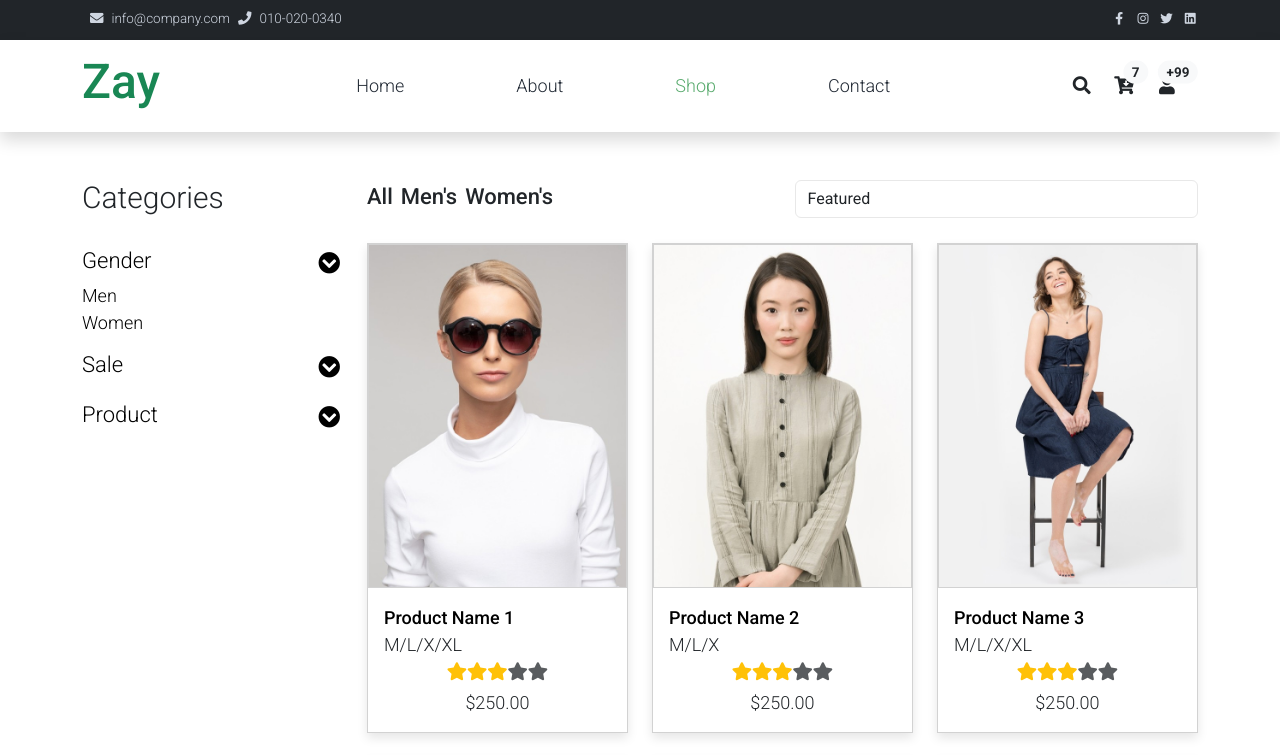
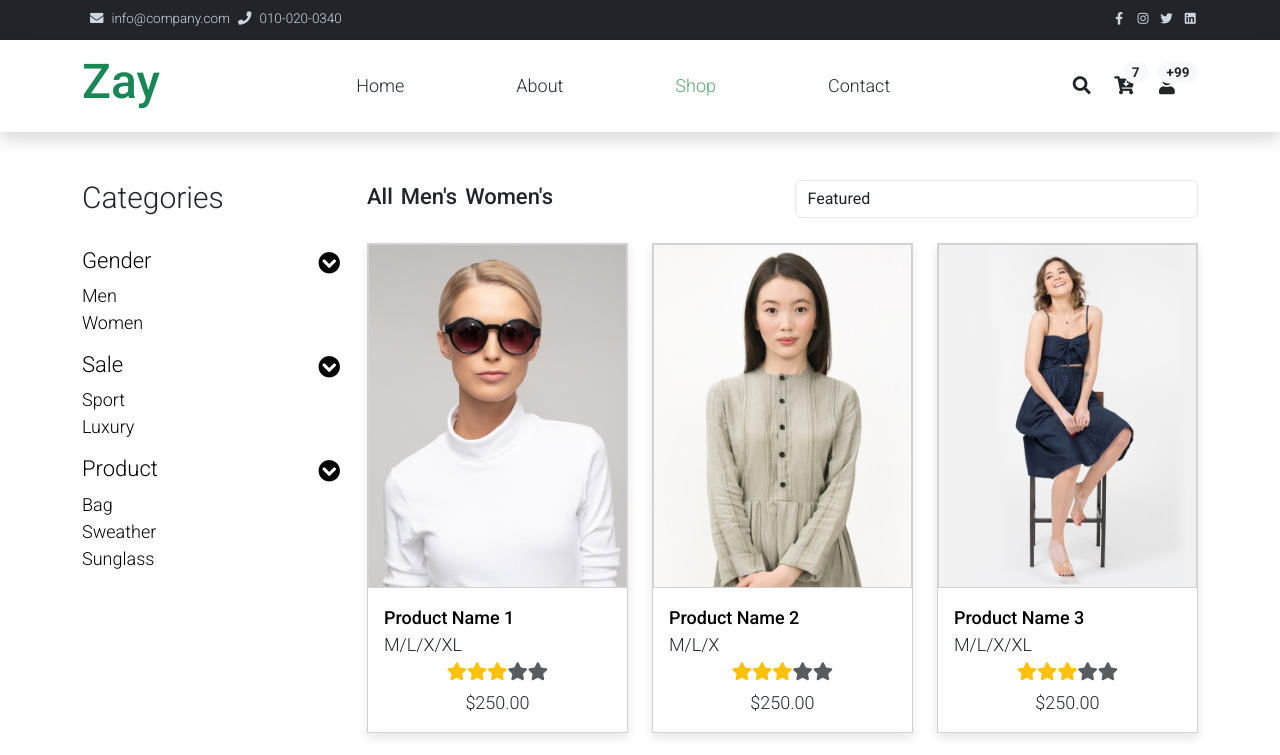
Before and after one commit to Bharat-Negi/React-Js-Application, a React (Create React App) app: page /shop in a window 1280 px wide. Shown: the top 755 px of the page. Built offline with nearby package versions, Linux system fonts and the light colour scheme.

Commit message:
cat menu

```diff
--- a/src/app/component/categories-menu.jsx
+++ b/src/app/component/categories-menu.jsx
@@ -1,43 +1,35 @@
+import React, { useState, useEffect } from 'react';
+import categoriesMenuData from '../data-files/categories-menu-data.json';
 
 function CategoriesMenu() {
     return (
         <>
-            <div className="col-lg-3">
             <h1 className="h2 pb-4">Categories</h1>
             <ul className="list-unstyled templatemo-accordion">
-                    <li className="pb-3">
+                {
+                    categoriesMenuData && categoriesMenuData.map(categoriesMenuData => {
+                        return (
+                            <li className="pb-3" id={categoriesMenuData.id}>
                                 <a className="collapsed d-flex justify-content-between h3 text-decoration-none" href="#">
-                            Gender
+                                    {categoriesMenuData.cname}
                                     <i className="fa fa-fw fa-chevron-circle-down mt-1"></i>
                                 </a>
                                 <ul className="collapse show list-unstyled pl-3">
-                            <li><a className="text-decoration-none" href="#">Men</a></li>
-                            <li><a className="text-decoration-none" href="#">Women</a></li>
+                                    {
+                                        categoriesMenuData.csubmenu && categoriesMenuData.csubmenu.map(subData => {
+                                            return (
+                                                <li id={subData.key}>
+                                                    <a className="text-decoration-none" href={subData.clink}>{subData.csubname}</a>
+                                                </li>
+                                            )
+                                        })
+                                    }
                                 </ul>
                             </li>
-                    <li className="pb-3">
-                        <a className="collapsed d-flex justify-content-between h3 text-decoration-none" href="#">
-                            Sale
-                            <i className="pull-right fa fa-fw fa-chevron-circle-down mt-1"></i>
-                        </a>
-                        <ul id="collapseTwo" className="collapse list-unstyled pl-3">
-                            <li><a className="text-decoration-none" href="#">Sport</a></li>
-                            <li><a className="text-decoration-none" href="#">Luxury</a></li>
+                        )
+                    })
+                }
             </ul>
-                    </li>
-                    <li className="pb-3">
-                        <a className="collapsed d-flex justify-content-between h3 text-decoration-none" href="#">
-                            Product
-                            <i className="pull-right fa fa-fw fa-chevron-circle-down mt-1"></i>
-                        </a>
-                        <ul id="collapseThree" className="collapse list-unstyled pl-3">
-                            <li><a className="text-decoration-none" href="#">Bag</a></li>
-                            <li><a className="text-decoration-none" href="#">Sweather</a></li>
-                            <li><a className="text-decoration-none" href="#">Sunglass</a></li>
-                        </ul>
-                    </li>
-                </ul>
-            </div>
         </>
     );
 }
--- a/src/app/component/featured-product.jsx
+++ b/src/app/component/featured-product.jsx
@@ -31,7 +31,7 @@ function featuredProduct() {
                             {
                                FeaturedProData.review && FeaturedProData.review.map( data => {
                                     return(
-                                        <p className="text-muted" key={FeaturedProData.id}>Reviews ({data.point})</p>
+                                        <p className="text-muted" key={data.id}>Reviews ({data.point})</p>
                                     )
                                 })
                             }
--- /dev/null
+++ b/src/app/data-files/categories-menu-data.json
@@ -0,0 +1,55 @@
+[
+    {
+        "id": 1,
+        "cname": "Gender",
+        "csubmenu" : [
+            {
+                "key": 1,
+                "csubname" : "Men",
+                "clink" : "#"
+            },
+            {
+                "key": 2,
+                "csubname" : "Women",
+                "clink" : "#"
+            }
+        ]
+    },
+    {
+        "id": 2,
+        "cname": "Sale",
+        "csubmenu" : [
+            {
+                "key": 3,
+                "csubname" : "Sport",
+                "clink" : "#"
+            },
+            {
+                "key": 4,
+                "csubname" : "Luxury",
+                "clink" : "#"
+            }
+        ]
+    },
+    {
+        "id": 3,
+        "cname": "Product",
+        "csubmenu" : [
+            {
+                "key": 5,
+                "csubname" : "Bag",
+                "clink" : "#"
+            },
+            {
+                "key": 6,
+                "csubname" : "Sweather",
+                "clink" : "#"
+            },
+            {
+                "key": 7,
+                "csubname" : "Sunglass",
+                "clink" : "#"
+            }
+        ]
+    }
+]
--- a/src/app/pages/shop.jsx
+++ b/src/app/pages/shop.jsx
@@ -10,7 +10,9 @@ function Shop() {
             {/* <!-- Start Content --> */}
             <div className="container py-5">
                 <div className="row">
-                    <CategoriesMenu />
+                    <div className="col-lg-3">
+                        <CategoriesMenu />
+                    </div>
                     <div className="col-lg-9">
                         <div className="row">
                             <div className="col-md-6">
@@ -40,7 +42,7 @@ function Shop() {
                             {/* <ProductList /> */}
                             {ProductData.map((val, index, arr) => {
                                 // console.log(index);
-                                return(
+                                return (
                                     <ProductList
                                         key={val.id}
                                         pimage={val.pimage}
```
Lines whose indentation alone changed are shown as unchanged.
